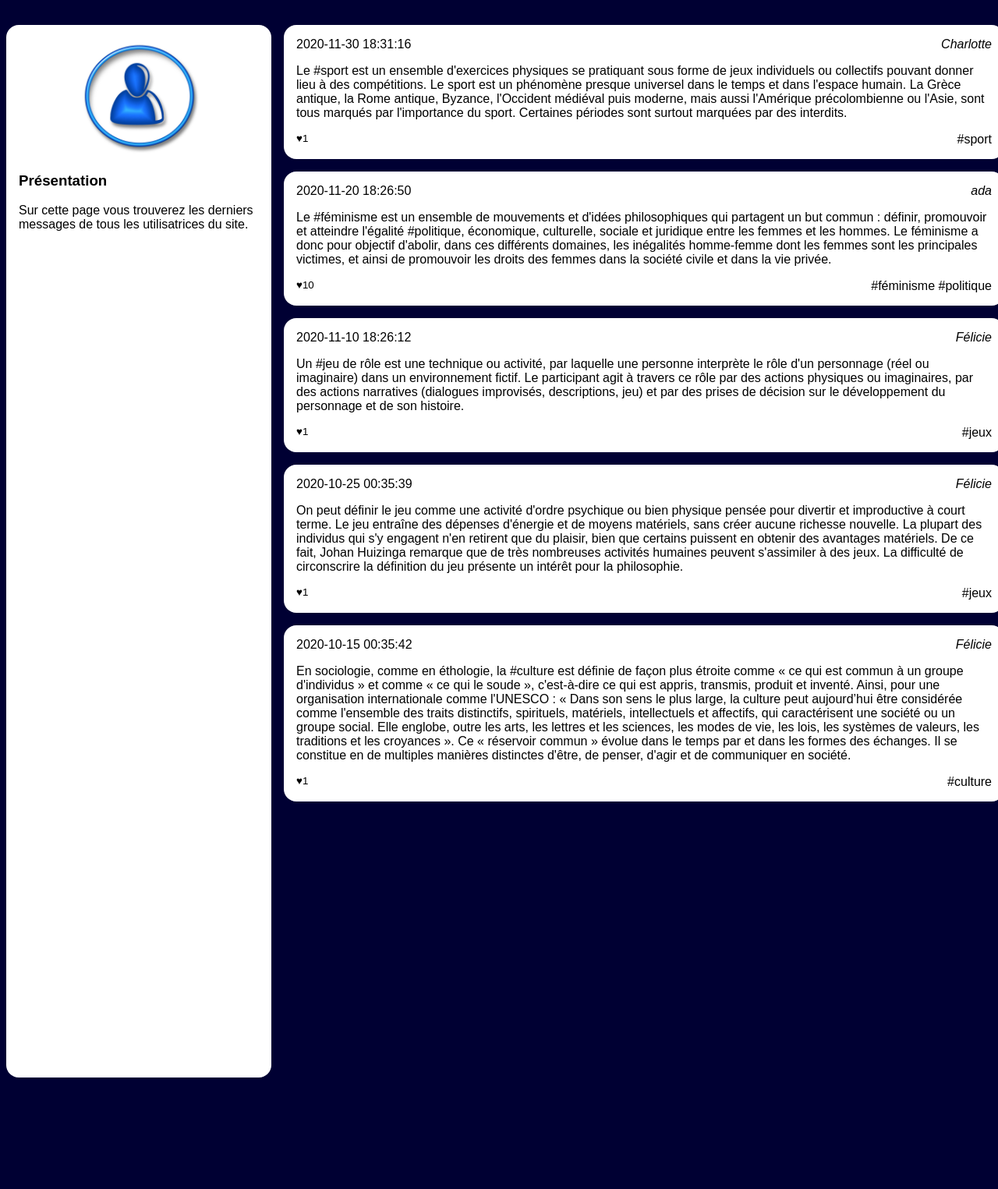
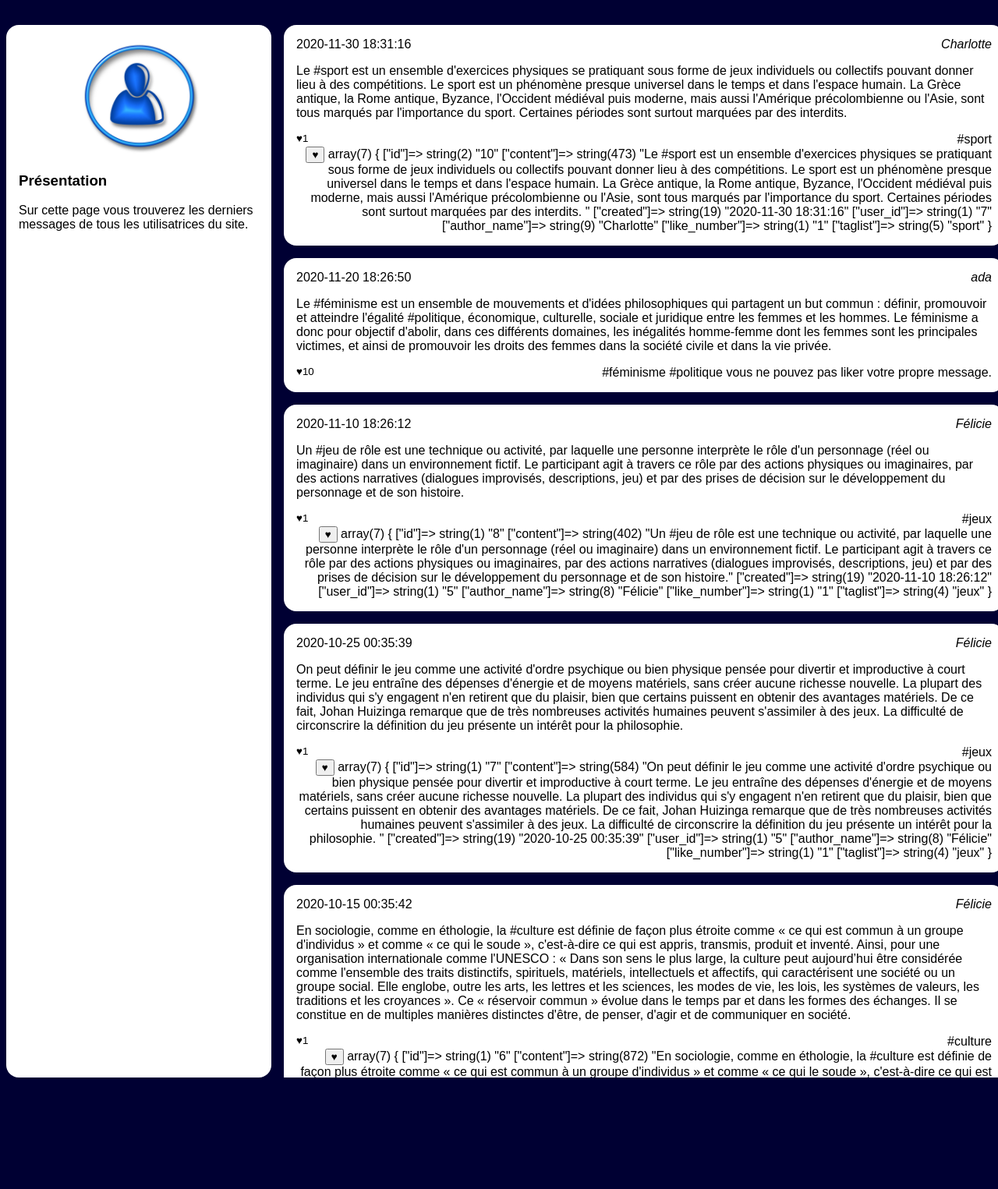
Before and after one commit to adatechschool/projet-collectif---reseau-social-php-canotho_reseausocial, a PHP site: page /news.php in a window 1280 px wide. Shown: the part 92-1617 px from the top of the page at 78% size. Run offline with PHP 8.4, Linux system fonts and the light colour scheme; a user stored in the database is signed in; data comes from the database, SQL or seed files in the repository; some libraries are stand-ins or nearby versions.

Commit message:
add like button (with bug)

```diff
--- a/Niveau1/article.php
+++ b/Niveau1/article.php
@@ -1,8 +1,59 @@
+<!-- récupère l'URL de la page et stocke dans la variable $url -->
+<?php
+    if(isset($_SERVER['HTTPS']) && $_SERVER['HTTPS'] === 'on')
+         $url = "https://";
+    else
+         $url = "http://";
+    // Append the host(domain name, ip) to the URL.
+    $url.= $_SERVER['HTTP_HOST'];
+
+    // Append the requested resource location to the URL
+    $url.= $_SERVER['REQUEST_URI'];
+  ?>
+
+
+
+<!-- Etape 6 du Notions : traitement du formulaire like -->
+<?php
+    //appel à la BDD
+    include("dataBaseRequest.php");
+
+
+
+    $enCoursDeTraitement = isset($_POST[$post['id']]);
+    if ($enCoursDeTraitement)
+    {
+        $followed = $post['user_id'];
+        $following = $_SESSION['connected_id'];
+        $postid = $post['id'];
+
+
+        //Requête SQL
+        $lInstructionSql = "INSERT INTO likes (id, user_id, post_id) VALUES (NULL,  $following, $postid) ;";
+        echo $lInstructionSql;
+
+        // Execution
+        $ok = $mysqli->query($lInstructionSql);
+        if ( ! $ok)
+        {
+            echo "ça marche pas  " ;
+        } else
+        {
+            echo "ok ça roule";
+            header( "location:".$url );
+        }
+    };
+    ?>
+
+
+
+
+<!-- Création de l'article -->
 <article>
     <h3>
         <time><?php echo $post['created'] ?></time>
     </h3>
-                        <address><a href="wall.php?user_id=<?php echo $post ['user_id']?>"><?php echo $post['author_name'] ?></a></address>
+    <address><a href="wall.php?user_id=<?php echo $post['user_id']?>"><?php echo $post['author_name'] ?></a></address>
     <div>
         <p><?php echo $post['content'] ?></p>
     </div>
@@ -17,5 +68,24 @@
                 <a href=""> <?php echo '#'.$element ?></a>
             <?php
             }?>
+
+
+
+
+
+            <!-- Formulaire like -->
+            <?php
+                if ($post['user_id'] != $_SESSION['connected_id'])
+                {
+            ?>
+                <form action="" method="post">
+                    <button name=<?php echo $post['id'] ?> >♥</button>
+                    <?php var_dump($post) ?>
+                </form>
+            <?php
+                } else echo "vous ne pouvez pas liker votre propre message."
+            ?>
+
+
     </footer>
 </article>
--- a/Niveau1/feed.php
+++ b/Niveau1/feed.php
@@ -56,7 +56,7 @@
                  * Etape 3: récupérer tous les messages des abonnements
                  */
                 $laQuestionEnSql = "
-                    SELECT posts.content,
+                    SELECT posts.id, posts.content,
                     posts.created, posts.user_id,
                     users.alias as author_name,
                     count(likes.id) as like_number,
--- a/Niveau1/news.php
+++ b/Niveau1/news.php
@@ -67,7 +67,7 @@
                 // cette requete vous est donnée, elle est complexe mais correcte,
                 // si vous ne la comprenez pas c'est normal, passez, on y reviendra
                 $laQuestionEnSql = "
-                    SELECT posts.content,
+                SELECT posts.id, posts.content,
                 posts.created, posts.user_id,
                 users.alias as author_name,
                 count(likes.id) as like_number,
@@ -108,6 +108,7 @@
                     include('article.php');
                     // avec le <?php ci-dessus on retourne en mode php
                 }// cette accolade ferme et termine la boucle while ouverte avant.
+                var_dump(like_number);
                 ?>
 
 </main>
--- a/Niveau1/tags.php
+++ b/Niveau1/tags.php
@@ -55,7 +55,7 @@
                  * Etape 3: récupérer tous les messages avec un mot clé donné
                  */
                 $laQuestionEnSql = "
-                    SELECT posts.content,
+                    SELECT posts.id, posts.content,
                     posts.created, posts.user_id,
                     users.alias as author_name,
                     count(likes.id) as like_number,
--- a/Niveau1/wall.php
+++ b/Niveau1/wall.php
@@ -57,7 +57,7 @@
                  * Etape 3: récupérer tous les messages de l'utilisatrice
                  */
                 $laQuestionEnSql = "
-                    SELECT posts.content, posts.created, users.alias as author_name, posts.user_id,
+                    SELECT posts.id, posts.content, posts.created, users.alias as author_name, posts.user_id,
                     COUNT(likes.id) as like_number, GROUP_CONCAT(DISTINCT tags.label) AS taglist
                     FROM posts
                     JOIN users ON  users.id=posts.user_id
```
Lines whose indentation alone changed are shown as unchanged.
